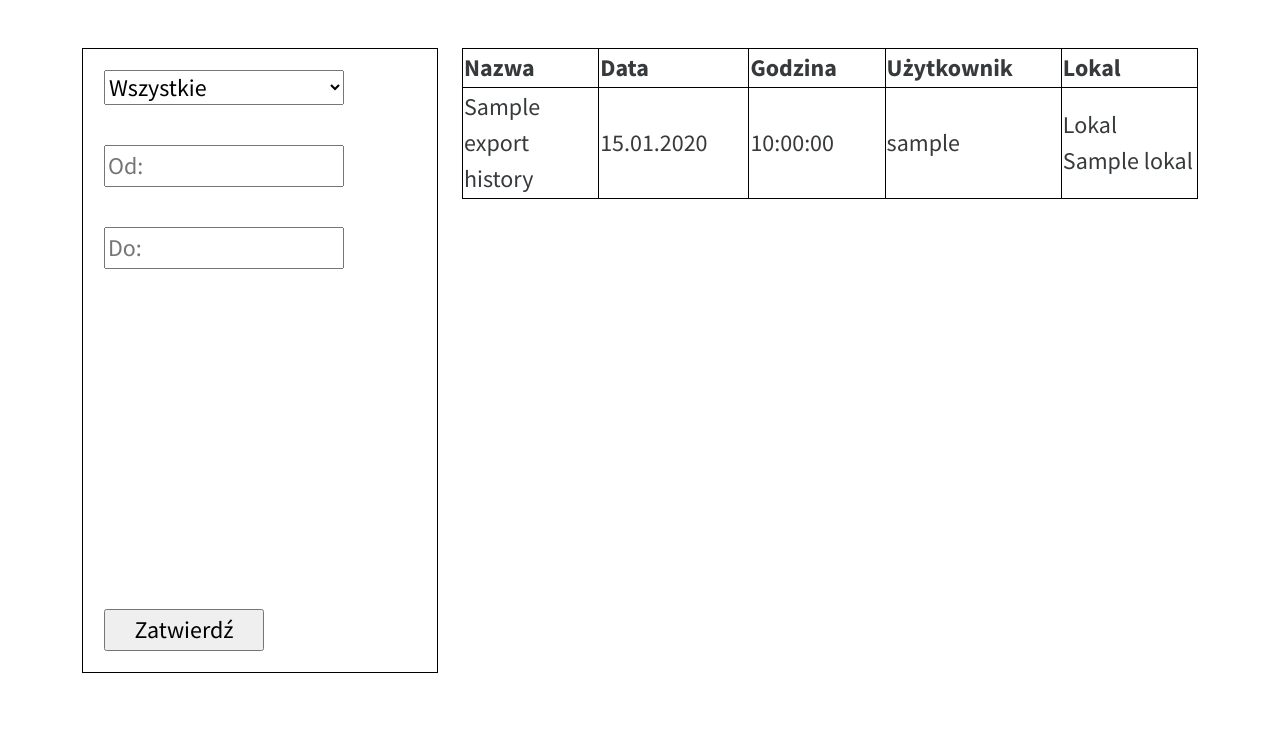
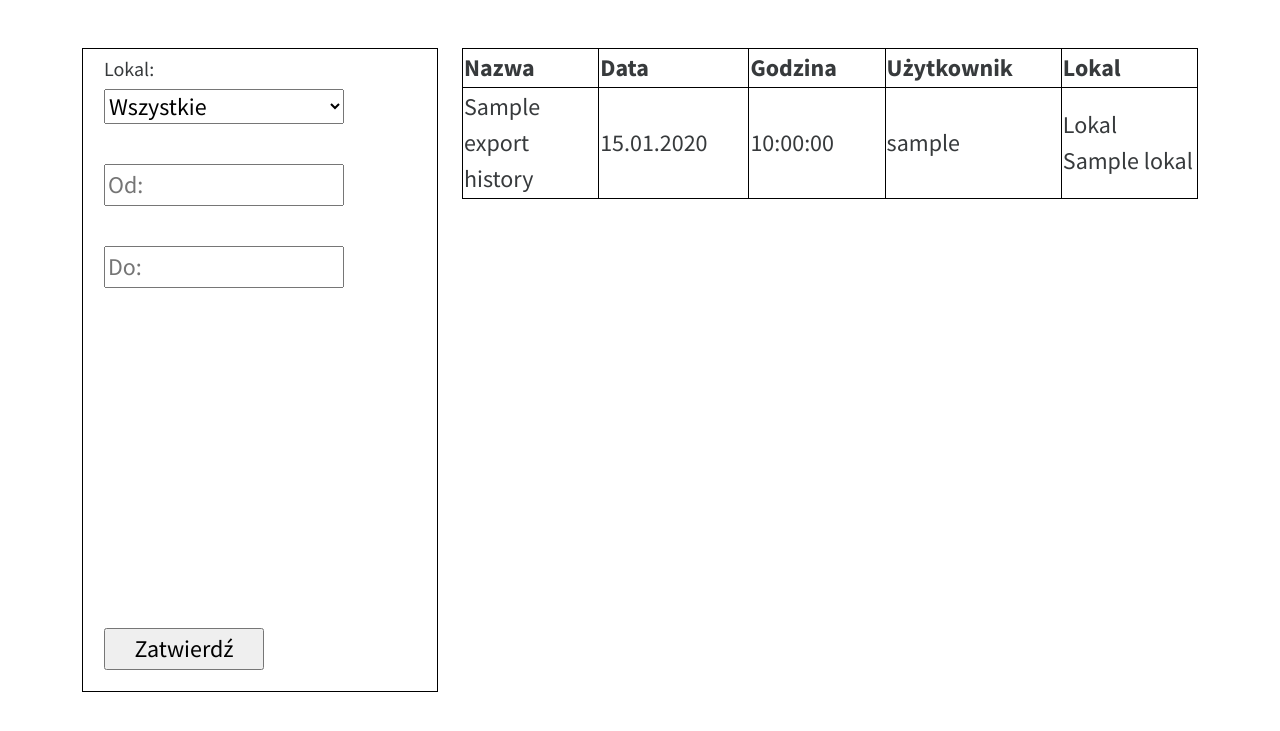
Before and after one commit to Alex-Kivit/LSI-test-task, a Symfony app: template templates/start/start.html.twig in a window 1280 px wide. Shown: the top 731 px of the page. Run offline with Twig, Linux system fonts and the light colour scheme; the template is opened without the code that fills it: most values are stand-ins (such as "Sample title", 1, 10 or a date in 2020); some libraries are stand-ins or nearby versions.

Commit message:
added lokal label

```diff
--- a/public/css/style.css
+++ b/public/css/style.css
@@ -21,7 +21,17 @@ th, td {
     margin: 20px;
 }
 
+.form-field-top {
+    width: 30vh;
+    margin-top: 0px;
+}
+
 .form-submit {
     width: 20vh;
     margin-top: 40vh;
 }
+
+.form-label {
+    font-size: 20px;
+    margin: 0px 0px 5px 20px;
+}
--- a/templates/start/start.html.twig
+++ b/templates/start/start.html.twig
@@ -10,7 +10,8 @@
             <table class="search-col">
                 <td>
                     <form method="GET">
-                        <select class="form-field" name="lokal">
+                        <label class="form-label" for="lokal">Lokal:</label>
+                        <select id="lokal" class="form-field form-field-top" name="lokal">
                             <option value="" {% if lokal == null %}selected{% endif %}>Wszystkie</option>
                             <option value="1" {% if lokal == 1 %}selected{% endif %}>Lokal 1</option>
                             <option value="2" {% if lokal == 2 %}selected{% endif %}>Lokal 2</option>
@@ -18,8 +19,8 @@
                             <option value="4" {% if lokal == 4 %}selected{% endif %}>Lokal 4</option>
                         </select>
 
-                        <input class="form-field" type="text" id="start-picker" name="start" placeholder="Od:" value="{{ app.request.get('start') }}">
-                        <input class="form-field" type="text" id="end-picker" name="end" placeholder="Do:" value="{{ app.request.get('end') }}">
+                        <input id="start-picker" class="form-field" type="text" name="start" placeholder="Od:" value="{{ app.request.get('start') }}">
+                        <input id="end-picker" class="form-field" type="text" name="end" placeholder="Do:" value="{{ app.request.get('end') }}">
                         <input class="form-field form-submit" type="submit" value="Zatwierdź">
                     </form>
                 </td>
```
